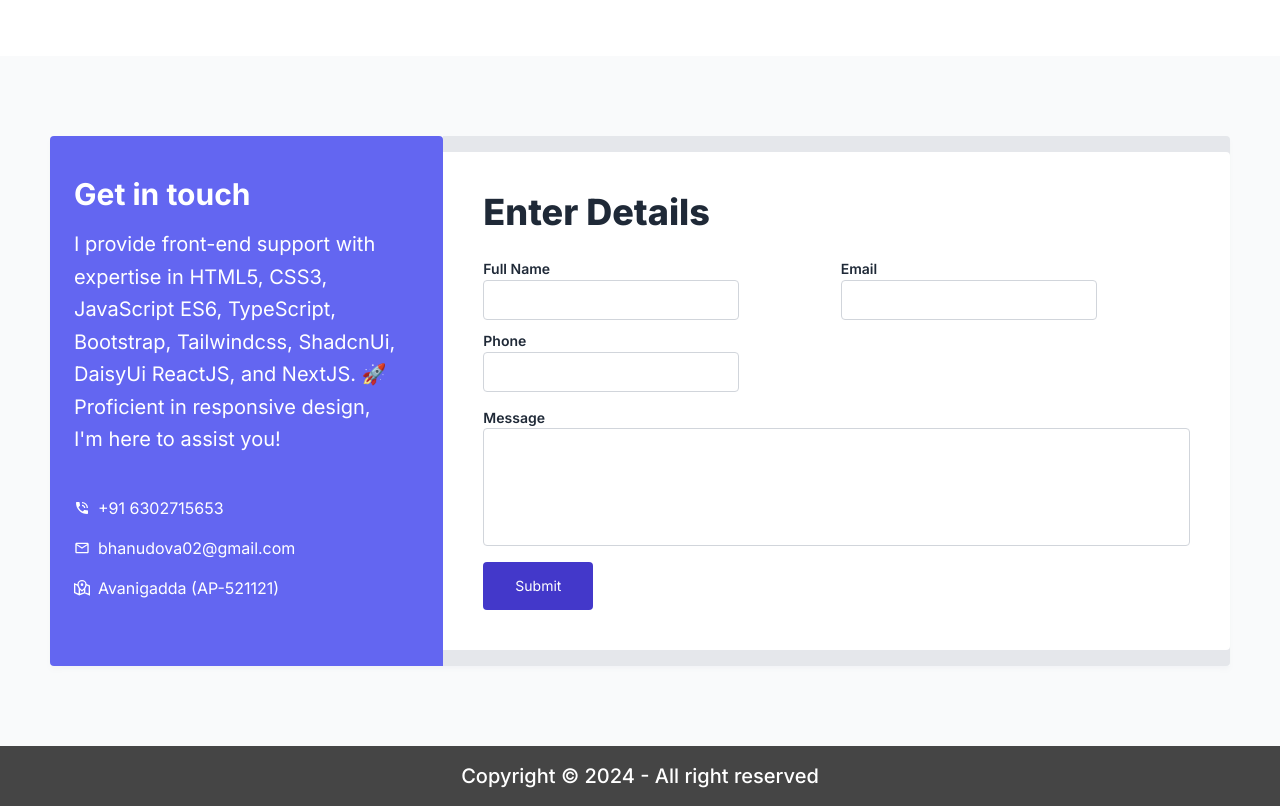
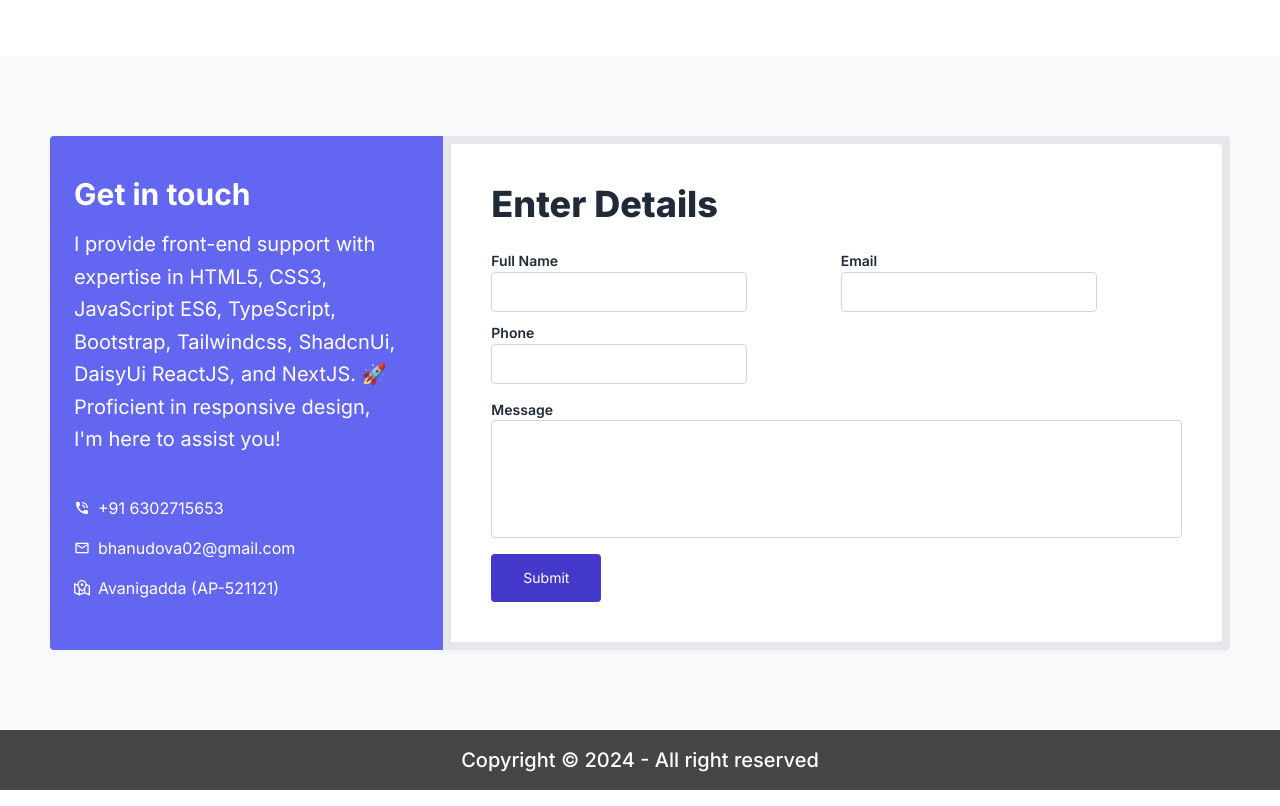
Before and after one commit to bhanudova02/portfolio, a Next.js app: page / in a window 1280 px wide. Shown: the part 2700-3506 px from the top of the page. Built offline with nearby package versions, Linux system fonts and the light colour scheme; a web font is replaced by a local one.

Commit message:
new ui changes added

```diff
--- a/src/components/Contact.tsx
+++ b/src/components/Contact.tsx
@@ -5,8 +5,8 @@ export default function Contact() {
     return (<>
         <div id="contact" className="bg-gray-50 py-20">
             <div className="container-fluid mx-auto">
-                <div className="flex flex-col lg:flex-row  px-2 md:px-0 shadow-md shadow-gray-100">
-                    <div className="w-full lg:w-1/3 bg-indigo-500  rounded-tl rounded-bl rounded-tr p-6">
+                <div className="flex gap-2 lg:gap-0 flex-col lg:flex-row  px-2 md:px-0 shadow-md shadow-gray-100">
+                    <div className="w-full lg:w-1/3 bg-indigo-500  rounded-tl rounded-bl  p-6">
                         <h1 className="xl:text-4xl text-3xl pb-4 text-white font-bold mt-4">Get in touch</h1>
                         <p className="text-xl text-white pb-10 leading-relaxed font-normal lg:pr-4">
                             I provide front-end support with expertise in HTML5, CSS3, JavaScript ES6, TypeScript, Bootstrap, Tailwindcss, ShadcnUi, DaisyUi ReactJS, and NextJS. 🚀 Proficient in responsive design, I'm here to assist you!
@@ -34,8 +34,8 @@ export default function Contact() {
                             </div>
                         </div>
                     </div>
-                    <div className="w-full lg:w-2/3 bg-gray-200 rounded-tr rounded-br">
-                        <div className="bg-white p-10 my-4 h-fit rounded-tr rounded-br">
+                    <div className="w-full lg:w-2/3 bg-gray-200 p-1 lg:p-2 rounded-tr rounded-br">
+                        <div className="bg-white p-10 h-fit rounded-tr rounded-br">
                             <h1 className="text-4xl text-gray-800 font-extrabold mb-6">Enter Details</h1>
                             <div className="grid grid-cols-1 md:grid-cols-2 gap-2">
                                 <div>
--- a/src/components/Navbar.tsx
+++ b/src/components/Navbar.tsx
@@ -55,7 +55,7 @@ const Navbar = () => {
                     </ul>
                     {/* Mobile Button */}
                     <div onClick={handelNav} className="block md:hidden z-10">
-                        {nav ? <AiOutlineClose size={20} style={{ color: `${textColor}` }} /> : <AiOutlineMenu size={20} style={{ color: `${textColor}` }} />}
+                        {nav ? <AiOutlineClose size={20} style={{ color: `white` }} /> : <AiOutlineMenu size={20} style={{ color: `${textColor}` }} />}
                     </div>
                     {/* Mobile Menu */}
                     <div className={nav ? 'md:hidden absolute text-white top-0 left-0 right-0 bottom-0 flex justify-center items-center w-full h-screen bg-black text-center ease-in duration-300' : 'md:hidden text-white absolute top-0 left-[-100%] right-0 bottom-0 flex justify-center items-center w-full h-screen bg-black text-center ease-in duration-300'}>
```
